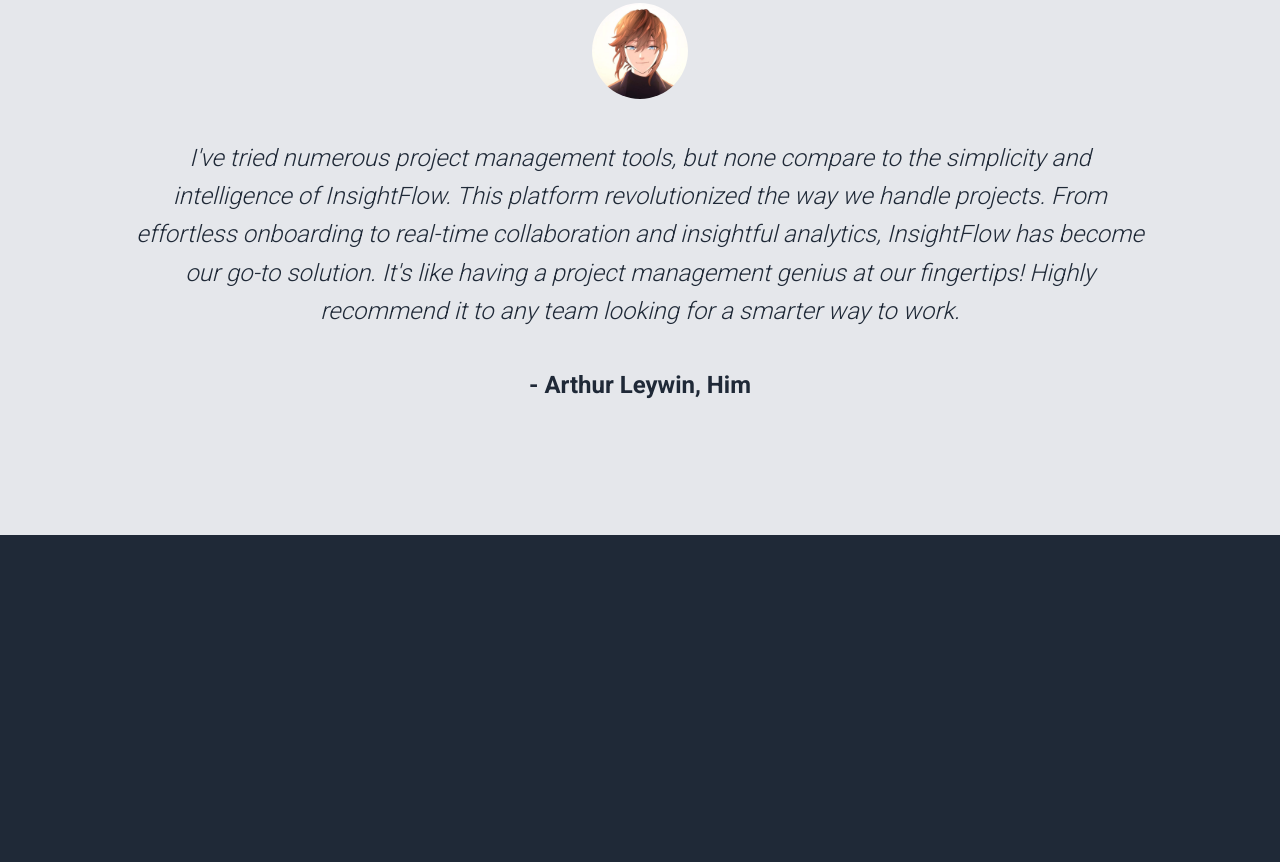
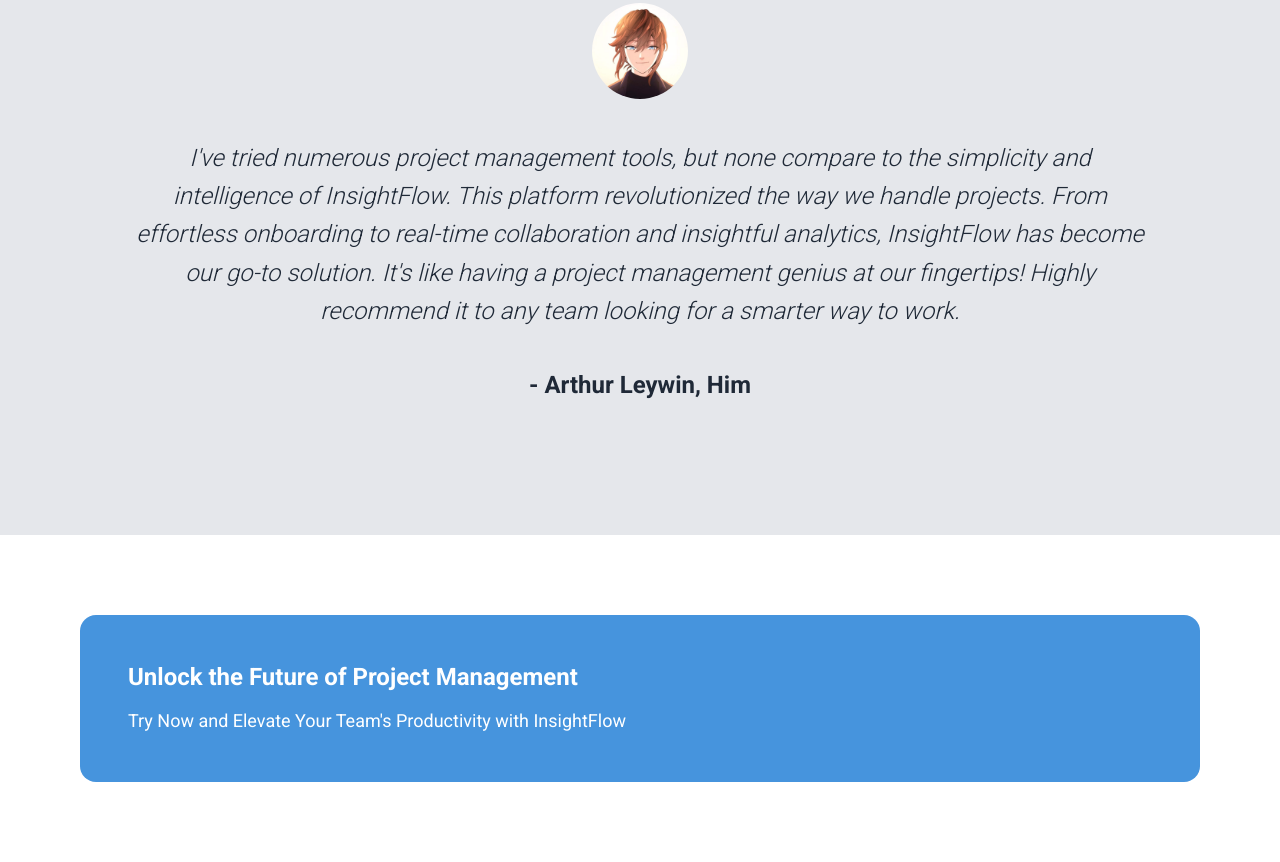
Before and after one commit to y10911/landing-page, a plain HTML site: page index.html in a window 1280 px wide. Shown: the part 2099-2961 px from the top of the page. Before the commit the page ends 2634 px from the top, so only its background shows below. Drawn offline with Linux system fonts and the light colour scheme.

Commit message:
Set up the cta section

```diff
--- a/index.html
+++ b/index.html
@@ -76,5 +76,12 @@
                 <div class="custom-h6">- Arthur Leywin, Him</div>
             </div>
         </section>
+
+        <section class="cta-section">
+            <div class="cta flex">
+                <div class="custom-h6">Unlock the Future of Project Management</div>
+                <p class="cta-text">Try Now and Elevate Your Team's Productivity with InsightFlow</p>
+            </div>
+        </section>
     </body>
 </html>
--- a/style.css
+++ b/style.css
@@ -191,3 +191,23 @@ span {
     height: 6rem;
     border-radius: 6.25rem;
 }
+
+.cta-section {
+    padding: 5rem 5rem;
+    background-color: white;
+    color: white;
+}
+
+.cta {
+    background-color:#4694DD;
+    padding: 3rem;
+    border-radius: 1rem;
+    align-items: flex-start;
+    flex-direction: column;
+    gap: 1rem;
+}
+
+.cta-text {
+    margin-block-start: 0;
+    margin-block-end: 0;
+}
```
